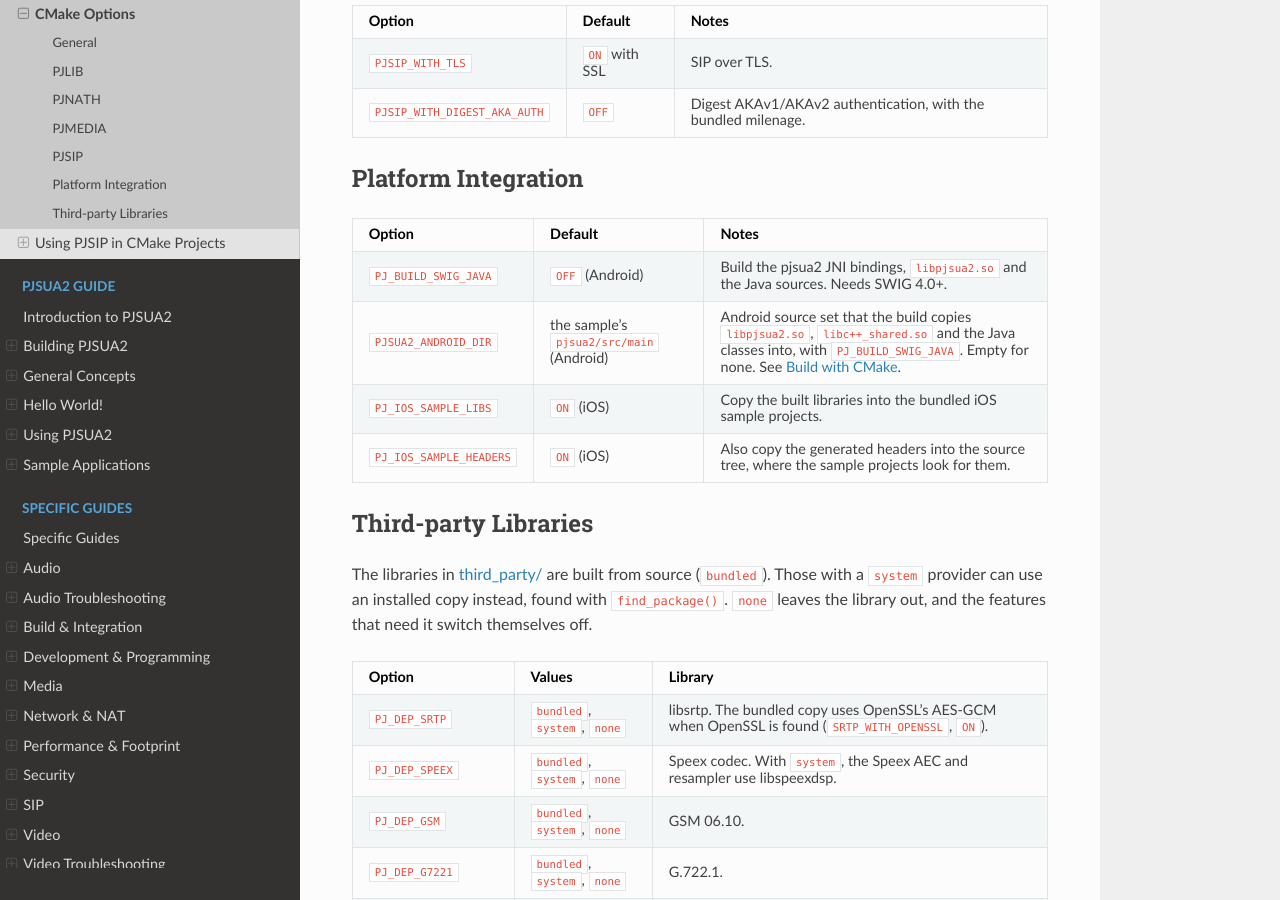
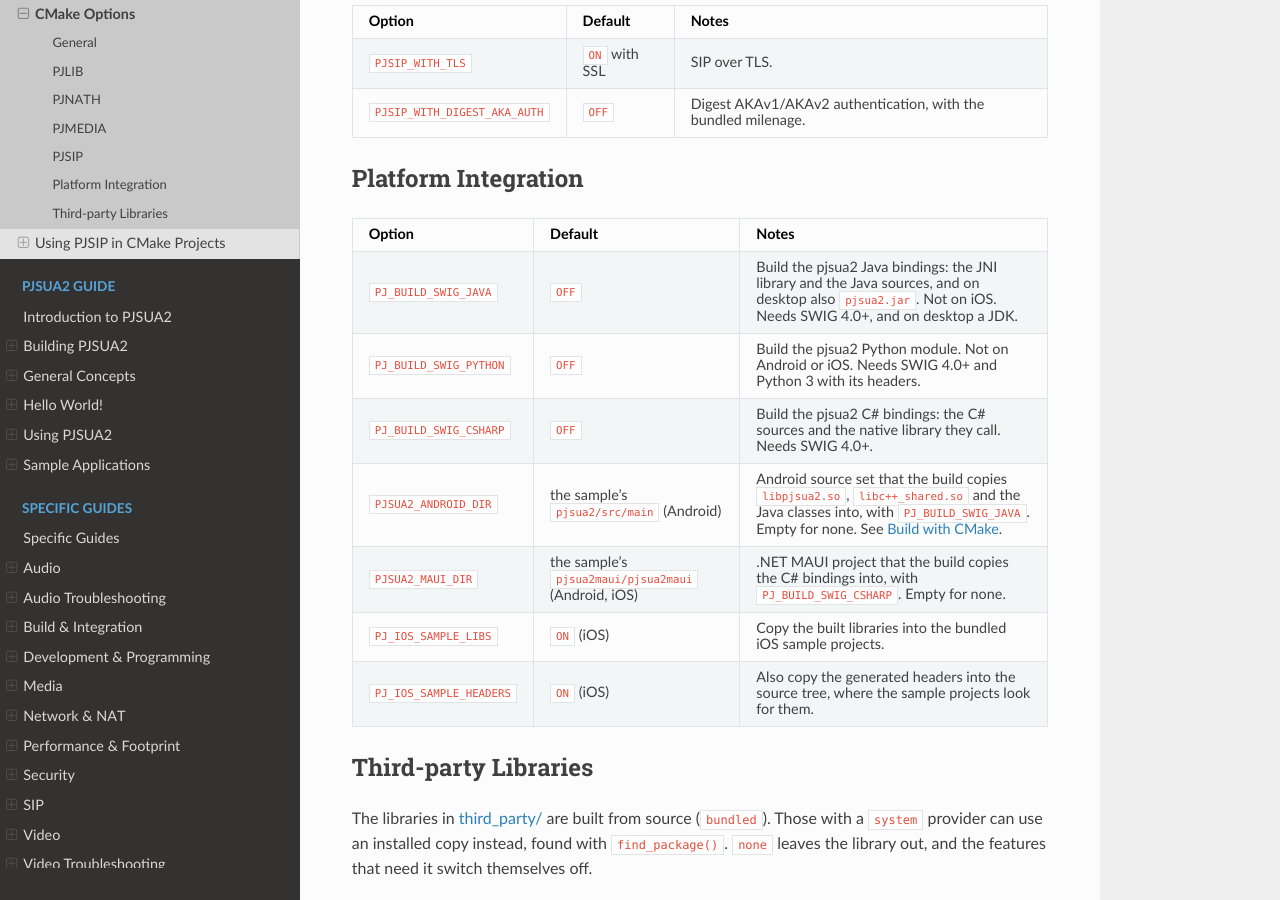
Before and after one commit to pjsip/pjproject_docs, a Sphinx documentation site: the page built from docs/source/get-started/cmake/options.rst, in a window 1280 px wide and 900 px high, scrolled down 4012 px. Built offline with Sphinx 7.4.7 and the Read the Docs theme 3.1.0, drawn with Linux system fonts in a browser that asks for light colours; the version number could not be read and is left out.

Commit message:
CMake: document the Java, Python and C# bindings options
pjsip/pjproject#5387 made the bindings available with CMake on desktop
too: PJ_BUILD_SWIG_JAVA everywhere but iOS, and PJ_BUILD_SWIG_PYTHON and
PJ_BUILD_SWIG_CSHARP. List them and PJSUA2_MAUI_DIR in the options, and
drop the bindings from what the migration notes call unavailable.

```diff
--- a/docs/source/get-started/cmake/options.rst
+++ b/docs/source/get-started/cmake/options.rst
@@ -323,15 +323,28 @@ Platform Integration
      - Default
      - Notes
    * - ``PJ_BUILD_SWIG_JAVA``
-     - ``OFF`` (Android)
-     - Build the pjsua2 JNI bindings, ``libpjsua2.so`` and the Java
-       sources. Needs SWIG 4.0+.
+     - ``OFF``
+     - Build the pjsua2 Java bindings: the JNI library and the Java
+       sources, and on desktop also ``pjsua2.jar``. Not on iOS. Needs SWIG
+       4.0+, and on desktop a JDK.
+   * - ``PJ_BUILD_SWIG_PYTHON``
+     - ``OFF``
+     - Build the pjsua2 Python module. Not on Android or iOS. Needs SWIG
+       4.0+ and Python 3 with its headers.
+   * - ``PJ_BUILD_SWIG_CSHARP``
+     - ``OFF``
+     - Build the pjsua2 C# bindings: the C# sources and the native library
+       they call. Needs SWIG 4.0+.
    * - ``PJSUA2_ANDROID_DIR``
      - the sample's ``pjsua2/src/main`` (Android)
      - Android source set that the build copies ``libpjsua2.so``,
        ``libc++_shared.so`` and the Java classes into, with
        ``PJ_BUILD_SWIG_JAVA``. Empty for none. See
        :doc:`/get-started/android/build_cmake`.
+   * - ``PJSUA2_MAUI_DIR``
+     - the sample's ``pjsua2maui/pjsua2maui`` (Android, iOS)
+     - .NET MAUI project that the build copies the C# bindings into, with
+       ``PJ_BUILD_SWIG_CSHARP``. Empty for none.
    * - ``PJ_IOS_SAMPLE_LIBS``
      - ``ON`` (iOS)
      - Copy the built libraries into the bundled iOS sample projects.
```
Also changed, not shown: docs/source/get-started/cmake/build_instructions.rst (+7 -2 lines).
